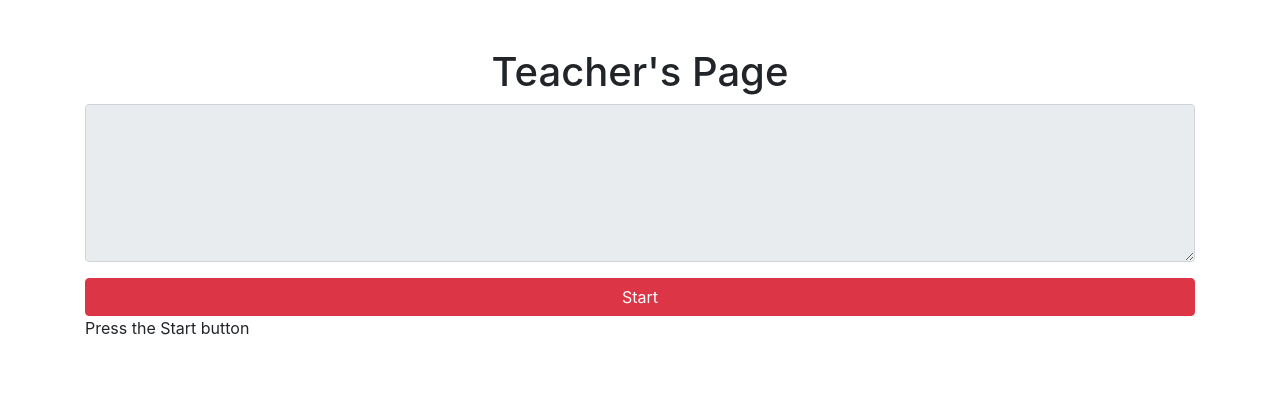
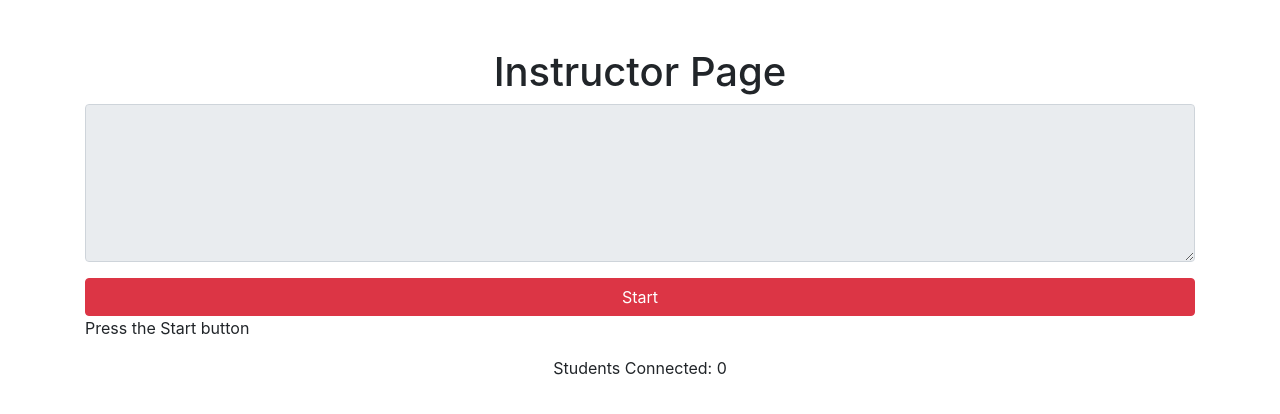
Before and after one commit to MGASALUCAS/trans_api, a Flask app: page /lecture in a window 1280 px wide. Shown: the top 414 px of the page. Run offline with Flask 3, Linux system fonts and the light colour scheme; some libraries are stand-ins or nearby versions.

Commit message:
Changes to see students connected

```diff
--- a/main.py
+++ b/main.py
@@ -7,6 +7,13 @@ from werkzeug.security import generate_password_hash, check_password_hash
 from create_database import create_connection, create_table, create_table2
 from flask_socketio import SocketIO, emit
 import pdfkit
+from io import BytesIO
+from reportlab.lib.pagesizes import letter
+from reportlab.pdfgen import canvas
+from flask_socketio import SocketIO, emit, join_room, leave_room
+
+
+students_connected = -1
 
 
 app = Flask(__name__)
@@ -72,7 +79,6 @@ def instructor():
         email = request.form['Email']
         password = request.form['Password2']
 
-
         # Check if any of the fields are empty
         if not name or not email or not password:
             fill_error = "All fields are required"
@@ -118,6 +124,13 @@ def signin():
         name = request.form['Username']
         password = request.form['Password2']
 
+        # Check if any of the fields are empty
+        if not name or not password:
+            fill_error = "All fields are required"
+            return render_template('login.html', fill_error=fill_error)
+        else:
+            pass
+
         print(name, password)
 
         conn = create_connection()
@@ -154,12 +167,36 @@ def handle_transcribe(data):
     transcription += data['text']
     emit('update_transcription', {'text': transcription}, broadcast=True)
 
+
+
+@socketio.on('connect')
+def handle_connect():
+    global students_connected
+    students_connected += 1
+    emit('update_student_count', students_connected, broadcast=True)
+
+@socketio.on('disconnect')
+def handle_disconnect():
+    global students_connected
+    students_connected -= 1
+    emit('update_student_count', students_connected, broadcast=True)
+
 @app.route('/download')
 def download():
     global transcription
-    pdf_path = "transcription.pdf"
-    pdfkit.from_string(transcription, pdf_path)
-    return send_file(pdf_path, as_attachment=True)
+    pdf_buffer = BytesIO()
+    c = canvas.Canvas(pdf_buffer, pagesize=letter)
+    c.drawString(100, 750, "Transcription:")
+    lines = transcription.split('\n')
+    y = 730
+    for line in lines:
+        c.drawString(100, y, line)
+        y -= 15
+    c.showPage()
+    c.save()
+    pdf_buffer.seek(0)
+    return send_file(pdf_buffer, as_attachment=True, download_name='transcription.pdf', mimetype='application/pdf')
+
 
 if __name__ == '__main__':
     socketio.run(app, debug=True)
--- a/send_email.py
+++ /dev/null
@@ -1 +0,0 @@
-print("May be will be neccessary!")
--- a/templates/instructor.html
+++ b/templates/instructor.html
@@ -2,20 +2,22 @@
 <html lang="en">
 <head>
     <meta charset="UTF-8">
-    <title>Teacher's Page</title>
+    <title>Instructor Page</title>
     <link rel="stylesheet" href="https://cdn.jsdelivr.net/npm/bootstrap@4.6.0/dist/css/bootstrap.min.css">
     <script src="https://cdnjs.cloudflare.com/ajax/libs/socket.io/3.1.3/socket.io.min.js"></script>
 </head>
 <body>
     <div class="container">
-
-        <h1 class="text-center mt-5">Teacher's Page</h1>
+        <h1 class="text-center mt-5">Instructor Page</h1>
         <div class="form-group">
             <textarea id="textbox" rows="6" class="form-control" readonly></textarea>
         </div>
         <div class="form-group">
             <button id="start-btn" class="btn btn-danger btn-block">Start</button>
             <p id="instructions">Press the Start button</p>
+        </div>
+        <div class="form-group">
+            <p id="student-count" class="text-center">Students Connected: 0</p>
         </div>
     </div>
     <script>
@@ -51,6 +53,10 @@
         document.getElementById("start-btn").onclick = function() {
             recognition.start();
         }
+
+        socket.on('update_student_count', function(count) {
+            document.getElementById('student-count').textContent = 'Students Connected: ' + count;
+        });
     </script>
 </body>
 </html>
--- a/templates/login_instructor.html
+++ b/templates/login_instructor.html
@@ -192,7 +192,7 @@
           </div>
         </form>
         <div class="text-center text-muted mt-3">
-          Already have account? <a href="signin" tabindex="-1">Sign in</a>
+          Already have account? <a href="/" tabindex="-1">Sign in</a>
         </div>
       </div>
     </div>
--- a/templates/signin.html
+++ b/templates/signin.html
@@ -142,7 +142,7 @@
         </form>
 
         <div class="text-center text-muted mt-3">
-            Don't have account? <a href="student" tabindex="-1">Sign in</a>
+            Don't have account? <a href="signin" tabindex="-1">Create an account</a>
           </div>
       </div>
     </div>
--- a/templates/student.html
+++ b/templates/student.html
@@ -2,13 +2,13 @@
 <html lang="en">
 <head>
     <meta charset="UTF-8">
-    <title>Student's Page</title>
+    <title>Student Page</title>
     <link rel="stylesheet" href="https://cdn.jsdelivr.net/npm/bootstrap@4.6.0/dist/css/bootstrap.min.css">
     <script src="https://cdnjs.cloudflare.com/ajax/libs/socket.io/3.1.3/socket.io.min.js"></script>
 </head>
 <body>
     <div class="container">
-        <h1 class="text-center mt-5">Student's Page</h1>
+        <h1 class="text-center mt-5">Student Page</h1>
         <div class="form-group">
             <textarea id="transcription" rows="10" class="form-control" readonly></textarea>
         </div>
```
Also changed, not shown: database.db.
